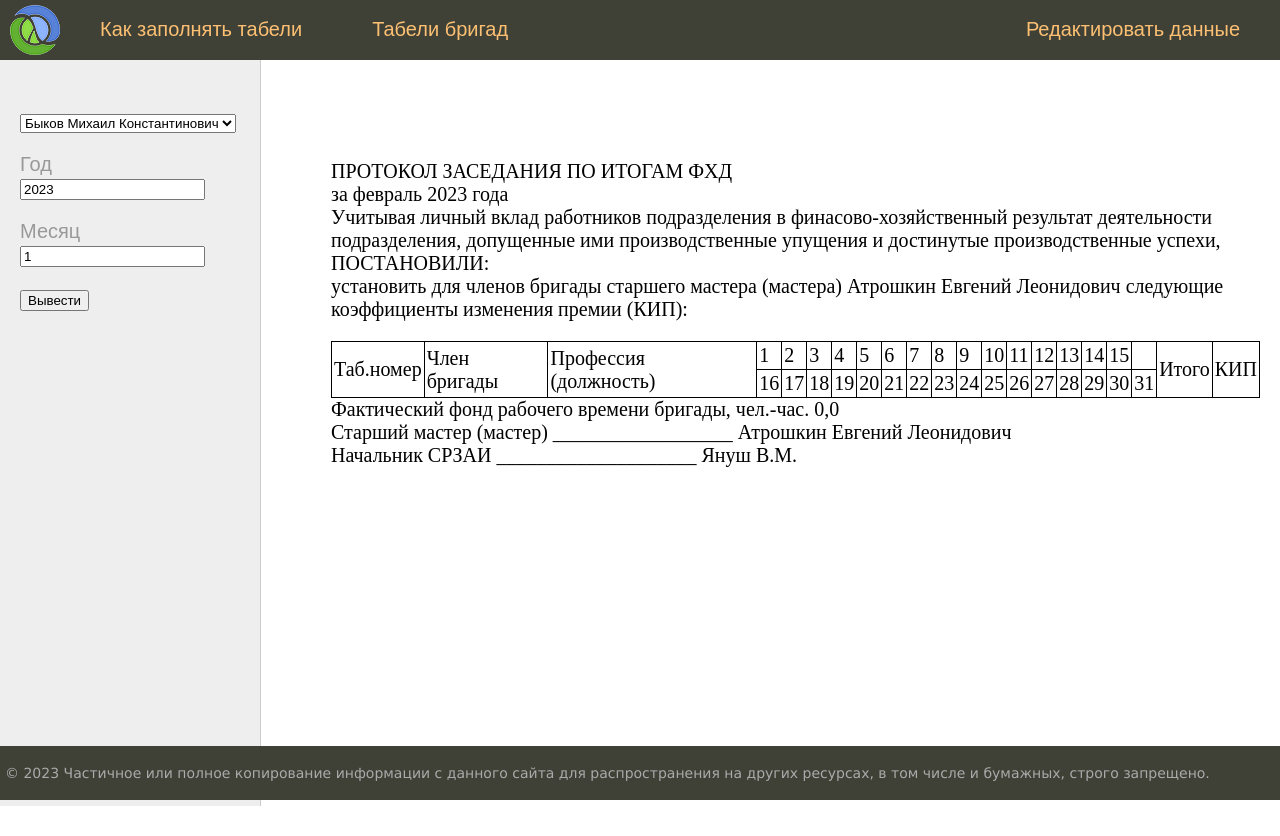
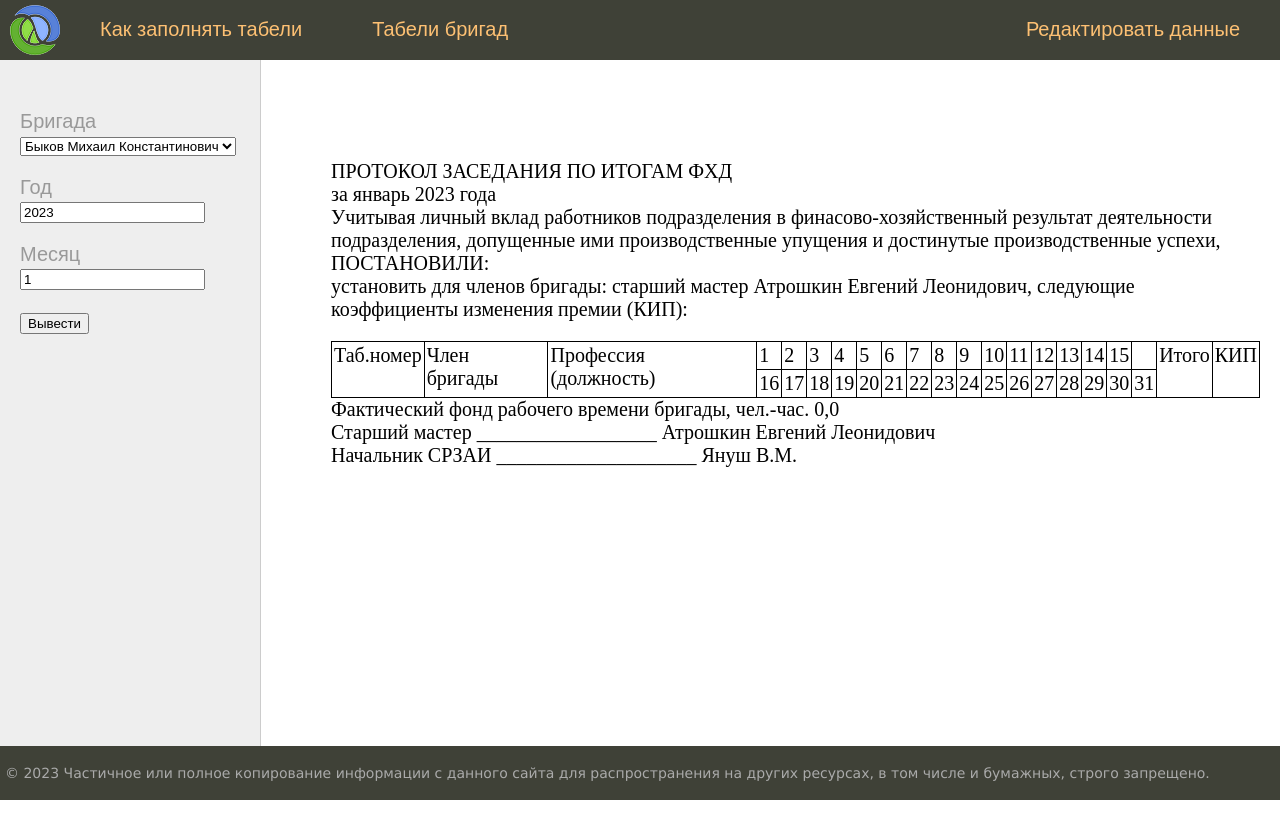
Before and after one commit to vicjan89/EnergoProcess, a Django app: page /tabel/ in a window 1280 px wide. After the commit the page ends 800 px from the top, so only its background shows below. Run offline with Django 4.2, Linux system fonts and the light colour scheme; data comes from the database, SQL or seed files in the repository; both versions use the stored data as it was after the commit; parts of the project's set-up code (start-up, migrations or seed data) failed here and were passed over.

Commit message:
Form select tabel work. Fixed vertical align page.

```diff
--- a/EnergoProcess/tabel/static/tabel/css/styles.css
+++ b/EnergoProcess/tabel/static/tabel/css/styles.css
@@ -71,7 +71,8 @@ ul.list-articles li {
 	height: 100%;
 	vertical-align: top;
 }
-.table-page tr {height: 100%;}
+.table-page tr {height: 100%;
+    vertical-align: top;}
 
 .clear {clear: both;}
 
@@ -390,10 +391,15 @@ ul.lang-list li a:hover {color: #fdc073;}
     min-width: 200px;
     font-size: 16px;
 }
-#table-tabel {
+
+table#table-tabel {
     border-collapse: collapse; /* Убираем двойные линии между ячейками */
    }
-#table-tabel td {
+
+table#table-tabel td {
 border: 1px solid black;
-padding: 2px
+padding: 2px;
 }
+table th {
+	height: 60px;
+}
--- a/EnergoProcess/tabel/templates/tabel/base.htm
+++ b/EnergoProcess/tabel/templates/tabel/base.htm
@@ -9,8 +9,8 @@
 	<meta name="viewport" content="width=device-width, initial-scale=1.0">
 </head>
 <body>
-	<table class="table-page" border=0 cellpadding="0" cellspacing="0">
-		<tr><td valign=top>
+	<table class="table-page" border="0" cellpadding="0" cellspacing="0">
+		<tr style="height:60px"><td>
 			{% block mainmenu %}
 				<div class="header">
 					<ul id="mainmenu" class="mainmenu">
@@ -23,9 +23,11 @@
 								{% endif %}
 							{% endfor %}
 					</ul>
-					<div class="clear"></div>
 				</div>
 			{% endblock mainmenu %}
+			</td>
+		</tr>
+		<tr><td>
 			{% block sidebar %}
 			{% endblock sidebar %}
 			</td>
--- a/EnergoProcess/tabel/templates/tabel/tabel.htm
+++ b/EnergoProcess/tabel/templates/tabel/tabel.htm
@@ -1,7 +1,7 @@
 {% extends "tabel/base.htm" %}
 
 {% block sidebar %}
-<table class="table-content" border=0 cellpadding="0" cellspacing="0">
+<table class="table-content" border="0" cellpadding="0" cellspacing="0">
     <tr>
     <!-- Sidebar слева -->
         <td valign="top" class="left-chapters">
@@ -9,18 +9,18 @@
                 <li>
                     <form method="post" action="{% url 'tabel' %}">
                         {% csrf_token %}
-                        <select name="supervisor_id">
+                        <p>Бригада<br><select name="supervisor_id">
                             {% for m in brigades %}
                                 <option value="{{ m.pk }}" >{{ m.name }}</option>
                             {% endfor %}
                             Python
-                        </select>
+                        </select><p/>
                         <p>Год<br> <input name="year" type="number" value="2023" /></p>
                         <p>Месяц<br> <input name="month" type="number" value="1" /></p>
                         <input type="submit" value="Вывести" />
                     </form>
                 </li>
-        </ul>
+            </ul>
         </td>
         <!-- Конец Sidebar'а -->
         <td valign="top" class="content">
@@ -32,11 +32,11 @@
                 <div class="content-text">
             {% block content %}
                     <p>ПРОТОКОЛ ЗАСЕДАНИЯ ПО ИТОГАМ ФХД<br>
-за февраль 2023 года<br>
-Учитывая личный вклад работников подразделения в финасово-хозяйственный результат деятельности подразделения, допущенные
-ими производственные упущения и достинутые производственные успехи,<br>
-ПОСТАНОВИЛИ:<br>
-установить для членов бригады старшего мастера (мастера) {{ supervisor }} следующие коэффициенты изменения премии (КИП):
+                    за {{ month }} 2023 года<br>
+                    Учитывая личный вклад работников подразделения в финасово-хозяйственный результат деятельности подразделения, допущенные
+                    ими производственные упущения и достинутые производственные успехи,<br>
+                    ПОСТАНОВИЛИ:<br>
+                    установить для членов бригады: {{ supervisor.position }} {{ supervisor.name }}, следующие коэффициенты изменения премии (КИП):
                     <table id="table-tabel">
                         <tr>
                             <td rowspan="2">Таб.номер</td>
@@ -124,13 +124,12 @@
                         {% endfor %}
                     </table>
                     Фактический фонд рабочего времени бригады, чел.-час. {{ total }}<br>
-                    Старший мастер (мастер) __________________ {{ supervisor }}<br>
+                    {{ supervisor.position|capfirst }} __________________ {{ supervisor }}<br>
                     Начальник СРЗАИ ____________________ Януш В.М.
                     </p>
             {% endblock %}
                 </div>
             <!-- Конец блока контента -->
-
         </td>
     </tr>
 </table>
--- a/EnergoProcess/tabel/views.py
+++ b/EnergoProcess/tabel/views.py
@@ -16,9 +16,12 @@ context = {'title': 'Табель бригады',
            'brigades': list(set((i.supervisor for i in Brigades.objects.all()))),
            'person': Person}
 
+month_by_number = {'1': 'январь', '2': 'февраль', '3': 'март', '4': 'апрель', '5': 'май', '6': 'июнь',
+                   '7': 'июль', '8': 'август', '9': 'сентябрь', '10': 'октябрь', '11': 'ноябрь', '12': 'декабрь'}
 def tabel(request):
     supervisor_id = request.POST.get("supervisor_id", 1)
-    month = request.POST.get("month", 1)
+    month = request.POST.get("month", '1')
+    context['month'] = month_by_number[month]
     context['supervisor'] = Person.objects.get(pk=supervisor_id)
     brigada = [i.member for i in Brigades.objects.filter(supervisor=supervisor_id)]
     tabel_filtred = TabelRecord.objects.filter(master=supervisor_id).filter(date_work__month=month).filter(transferred=None)
@@ -31,6 +34,11 @@ def tabel(request):
         tabel_dict[b.name].append(b.personnel_number)
         tabel_dict[b.name].append(0.0)
     for i in tabel_filtred:
+        if i.person.name not in tabel_dict:
+            tabel_dict[i.person.name] = [' ' for i in range(31)]
+            tabel_dict[i.person.name].append(i.person.position)
+            tabel_dict[i.person.name].append(i.person.personnel_number)
+            tabel_dict[i.person.name].append(0.0)
         tabel_dict[i.person.name][i.date_work.month] = str(i)
         tabel_dict[i.person.name][33] += i.work_time if i.work_time else 0.0
     for key, value in tabel_dict.items():
```
Also changed, not shown: EnergoProcess/dbase.sqlite3.
